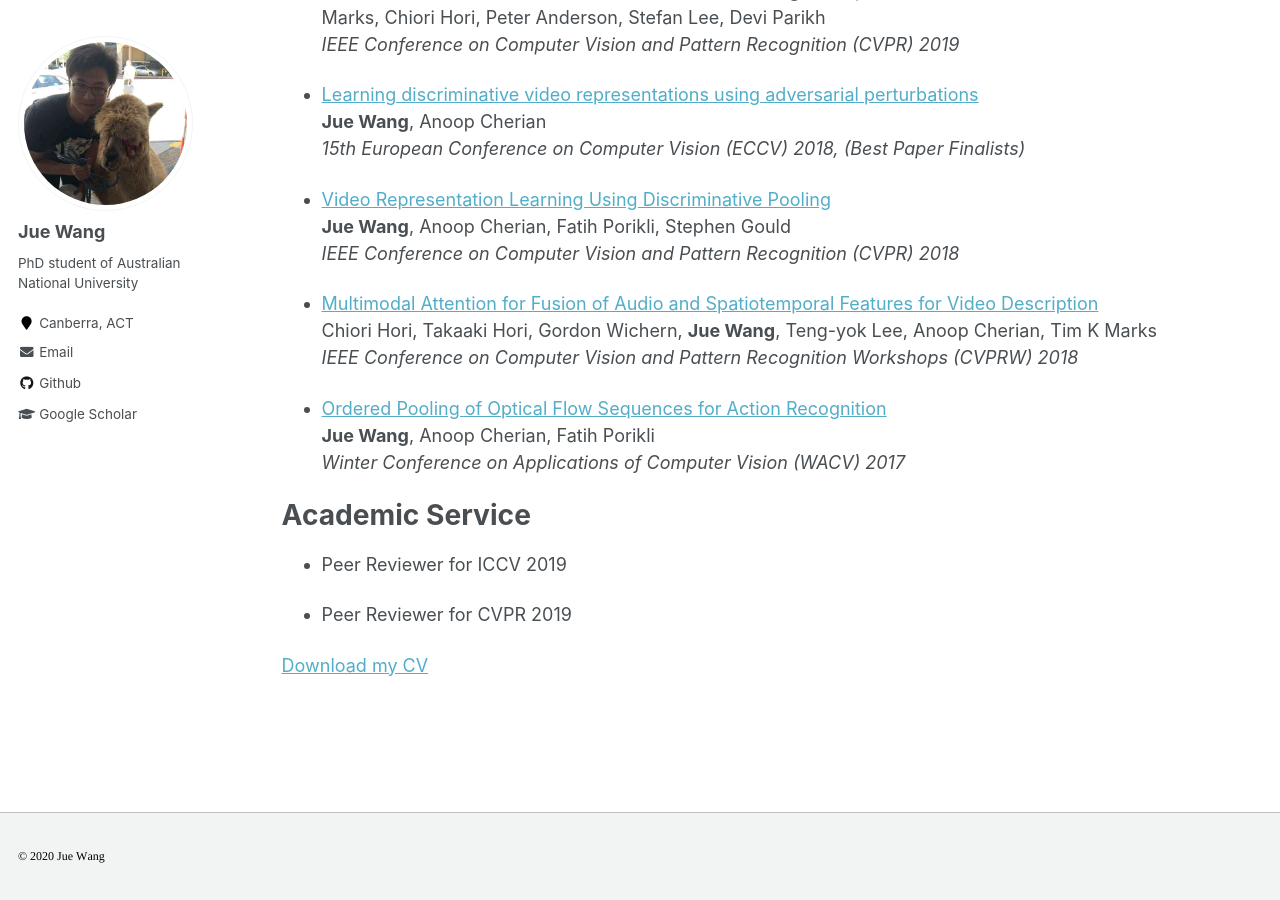
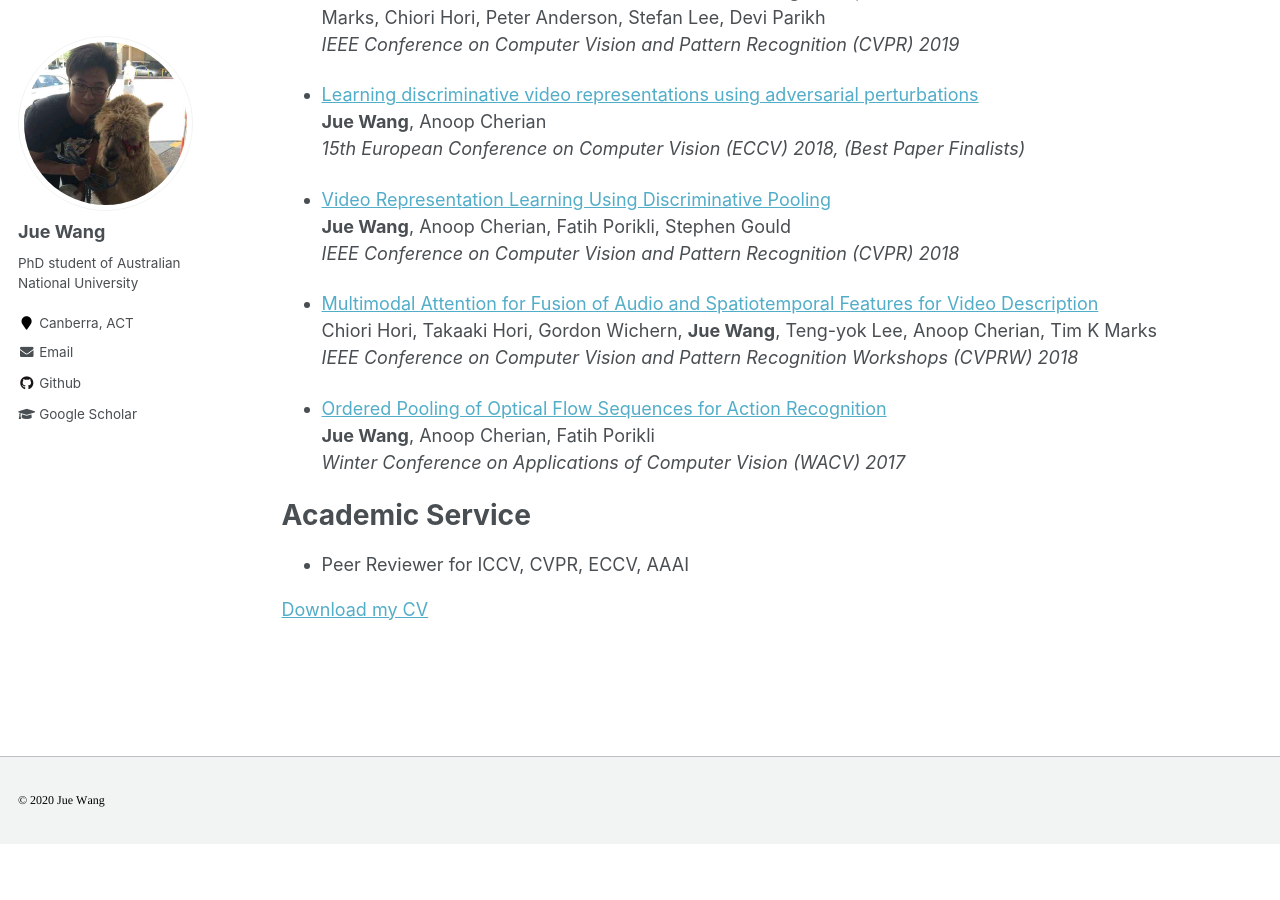
Before and after one commit to 3xWangDot/3xWangDot.github.io, a Jekyll site: the page built from _pages/cv.md, in a window 1280 px wide and 900 px high, scrolled down 1080 px. Built offline with Jekyll 4.4.1, drawn with Linux system fonts in a browser that asks for light colours; after the commit the page ends 1924 px from its top, so only the background shows below that.

Commit message:
Update cv.md

```diff
--- a/_pages/cv.md
+++ b/_pages/cv.md
@@ -66,8 +66,7 @@ Publications
 
 Academic Service
 ======
-* Peer Reviewer for ICCV 2019
+* Peer Reviewer for ICCV, CVPR, ECCV, AAAI
 
-* Peer Reviewer for CVPR 2019
 
 [Download my CV](https://3xwangdot.github.io/juewang.github.io/files/Jue_WANG_CV.pdf)
```
